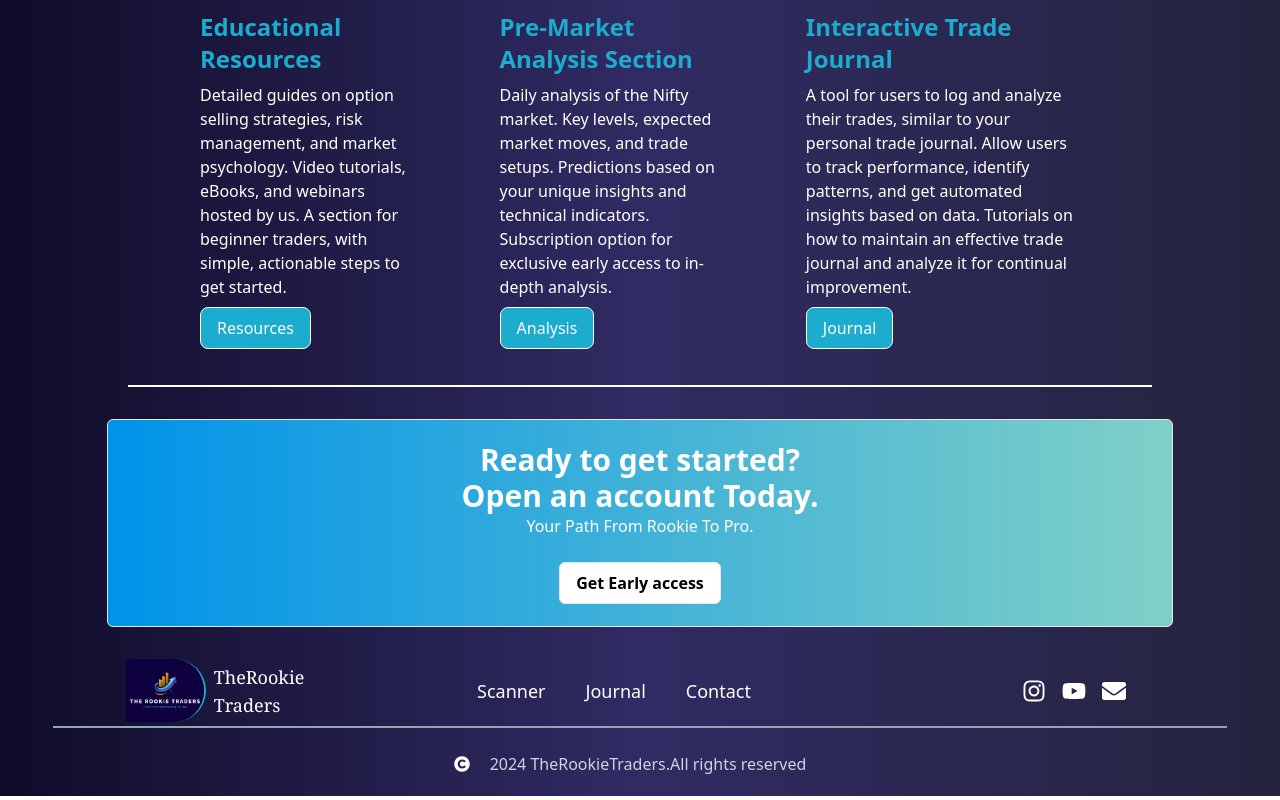
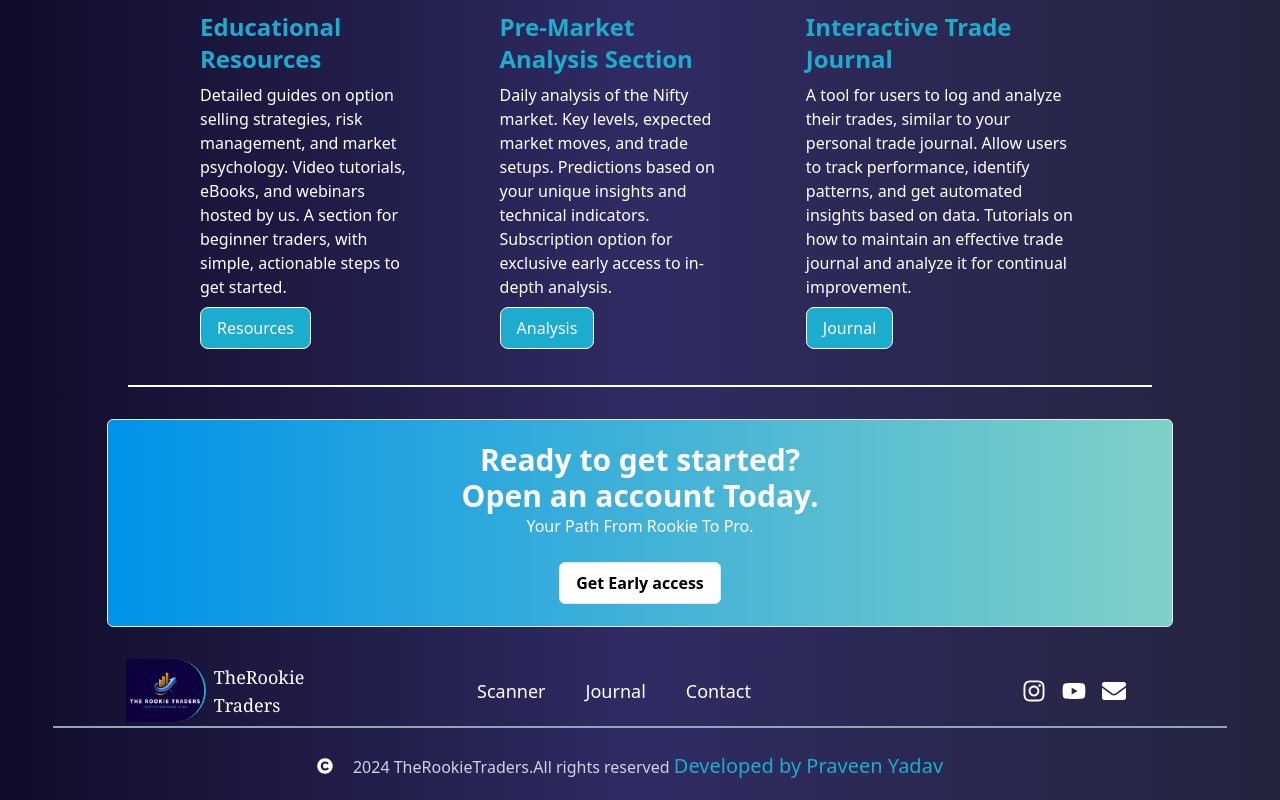
Before and after one commit to ypraveen760/tradingwebsite, a React (Create React App) app: page / in a window 1280 px wide. Shown: the part 873-1673 px from the top of the page. Built offline with nearby package versions, Linux system fonts and the light colour scheme; no server answers.

Commit message:
finalise

```diff
--- a/src/components/Body.js
+++ b/src/components/Body.js
@@ -38,15 +38,10 @@ const Body = () => {
   useEffect(() => {
     onAuthStateChanged(auth, (user) => {
       if (user) {
-        // User is signed in, see docs for a list of available properties
-        // https://firebase.google.com/docs/reference/js/auth.user
         const { uid, email, displayName } = user;
         dispatch(addUser({ uid: uid, email: email, displayName: displayName }));
-        // ...
       } else {
         dispatch(removeUser());
-        // User is signed out
-        // ...
       }
     });
   });
--- a/src/components/Footer.js
+++ b/src/components/Footer.js
@@ -59,7 +59,10 @@ const Footer = () => {
       <div className="flex  items-center justify-center ">
         <FaCopyright className="text-white hover:text-[#1cacce] cursor-pointer" />
         <p className="text-slate-300 p-5 ">
-          2024 TheRookieTraders.All rights reserved
+          2024 TheRookieTraders.All rights reserved{" "}
+          <span className="text-xl text-[#1cacce] hover:text-2xl">
+            Developed by Praveen Yadav
+          </span>
         </p>
       </div>
     </div>
--- a/src/components/Scanner.js
+++ b/src/components/Scanner.js
@@ -3,6 +3,7 @@ import Header from "./Header";
 import Footer from "./Footer";
 import { Link } from "react-router-dom";
 import { useState, useEffect } from "react";
+import { API_KEY } from "./keys";
 
 const Scanner = () => {
   const [search, setSearch] = useState("");
@@ -22,7 +23,7 @@ const Scanner = () => {
         "https://openapiv1.coinstats.app/coins?currency=INR",
         {
           headers: {
-            "X-API-KEY": "FfSC0f50aVglpVAVPLklLJ0M5z5G78zYlBJ6MoBqUBg=",
+            "X-API-KEY": API_KEY,
           },
         }
       );
--- a/src/components/Tradingdata.js
+++ b/src/components/Tradingdata.js
@@ -1,4 +1,5 @@
 import React, { useEffect, useState } from "react";
+import { API_KEY } from "./keys";
 
 const Tradingdata = () => {
   const [data, setData] = useState([]);
@@ -17,7 +18,7 @@ const Tradingdata = () => {
         "https://openapiv1.coinstats.app/coins?currency=INR",
         {
           headers: {
-            "X-API-KEY": "FfSC0f50aVglpVAVPLklLJ0M5z5G78zYlBJ6MoBqUBg=",
+            "X-API-KEY": API_KEY,
           },
         }
       );
```
Also changed, not shown: 1 other file (tests, documents, lock files or other folders).
